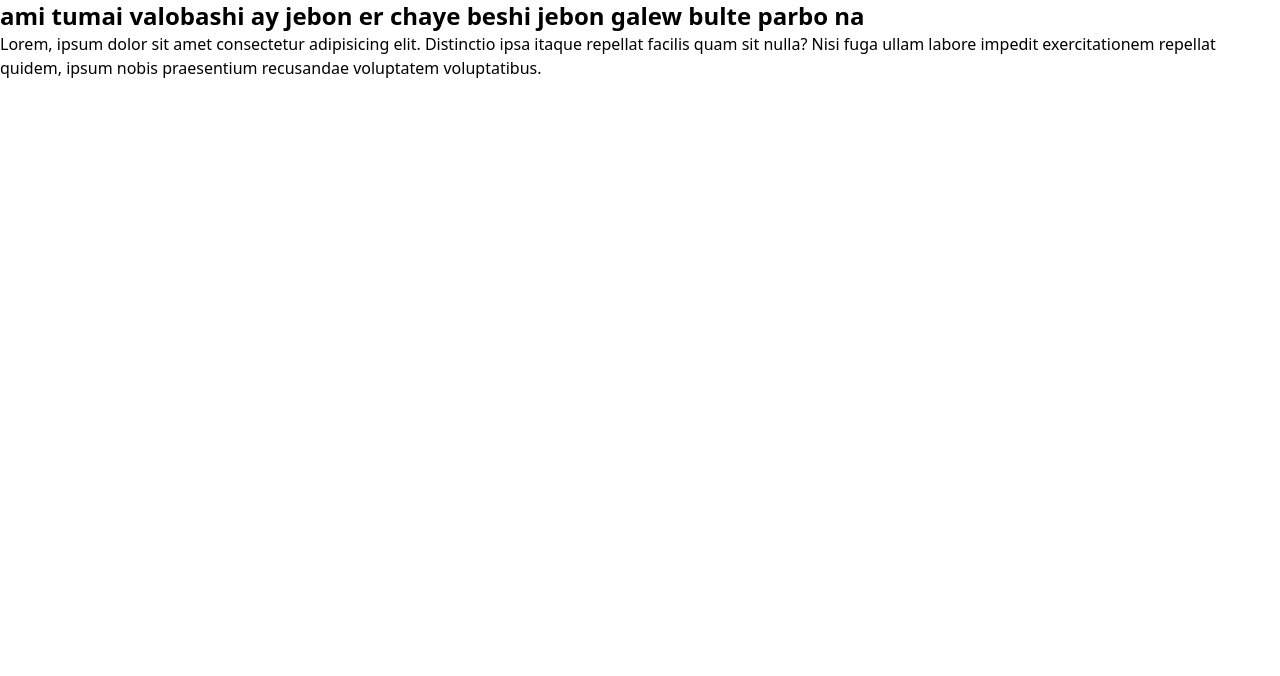
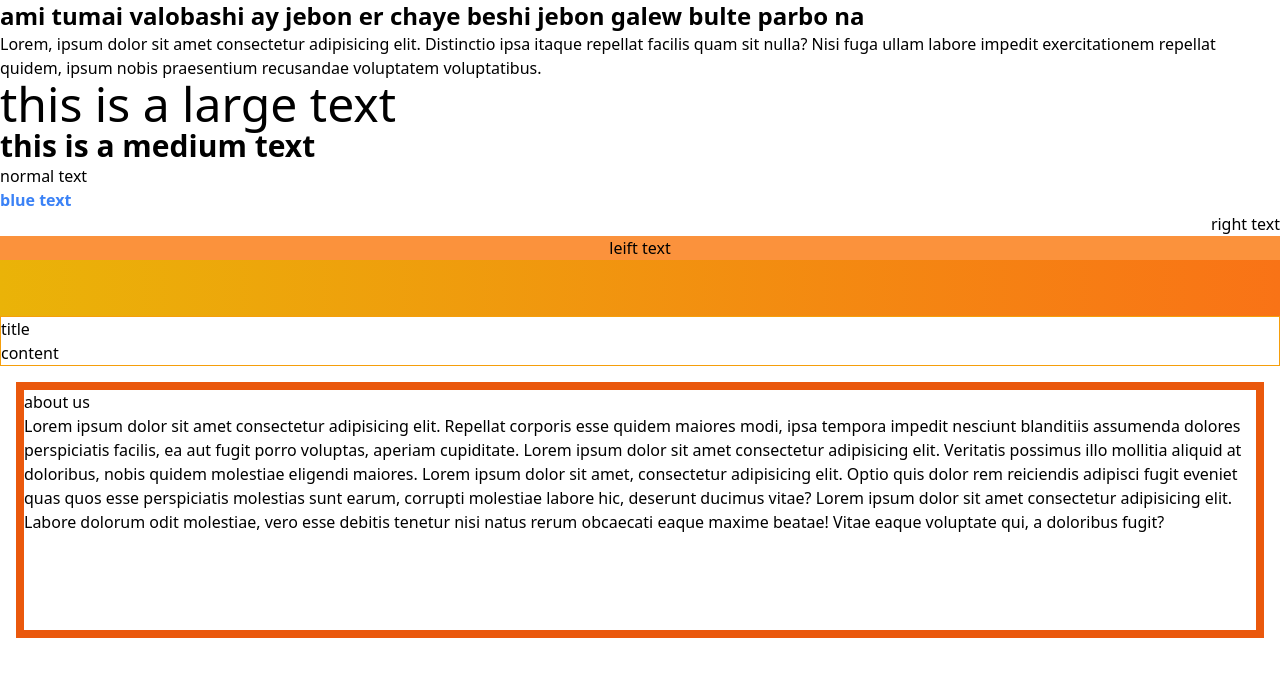
Before and after one commit to Salman9703/teilwind, a plain HTML site: page index.html in a window 1280 px wide. Drawn offline with nearby package versions, Linux system fonts and the light colour scheme.

Commit message:
add a section and telwill

```diff
--- a/index.html
+++ b/index.html
@@ -19,6 +19,29 @@
 
         <p>Lorem, ipsum dolor sit amet consectetur adipisicing elit. Distinctio ipsa itaque repellat facilis quam sit nulla? Nisi fuga ullam labore impedit exercitationem repellat quidem, ipsum nobis praesentium recusandae voluptatem voluptatibus.</p>
      </section>
+
+     <section>
+        <h1 class="text-5xl">this is a large text </h1>
+        <h3 class="text-3xl font-bold ">this is a medium text</h3>
+        <p>normal text</p>
+        <p class="text-blue-500 font-bold">blue text</p>
+
+        <p class="text-right">right text</p>
+        <p class="text-center bg-orange-400">leift text</p>
+        <div class="h-14 bg-gradient-to-r from-yellow-500 to-orange-500"></div>
+        <div class="border border-amber-500">
+            <h3>title</h3>
+            <p>content</p>
+        </div>
+     </section>
+
+
+
+     <section class="m-4  h-64 border-orange-600 border-8 overflow-scroll border">
+    <h3>about us</h3>
+     <p>Lorem ipsum dolor sit amet consectetur adipisicing elit. Repellat corporis esse quidem maiores modi, ipsa tempora impedit nesciunt blanditiis assumenda dolores perspiciatis facilis, ea aut fugit porro voluptas, aperiam cupiditate. Lorem ipsum dolor sit amet consectetur adipisicing elit. Veritatis possimus illo mollitia aliquid at doloribus, nobis quidem molestiae eligendi maiores. Lorem ipsum dolor sit amet, consectetur adipisicing elit. Optio quis dolor rem reiciendis adipisci fugit eveniet quas quos esse perspiciatis molestias sunt earum, corrupti molestiae labore hic, deserunt ducimus vitae? Lorem ipsum dolor sit amet consectetur adipisicing elit. Labore dolorum odit molestiae, vero esse debitis tenetur nisi natus rerum obcaecati eaque maxime beatae! Vitae eaque voluptate qui, a doloribus fugit?</p>
+
+     </section>
     </main>
 
     <footer>
```
